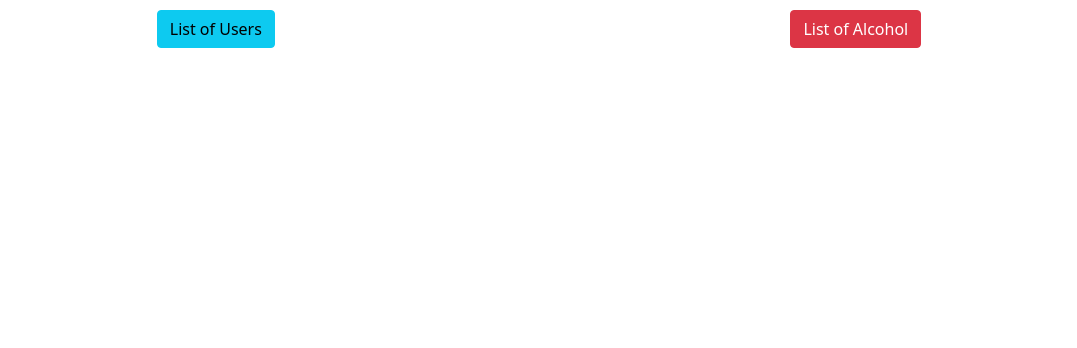
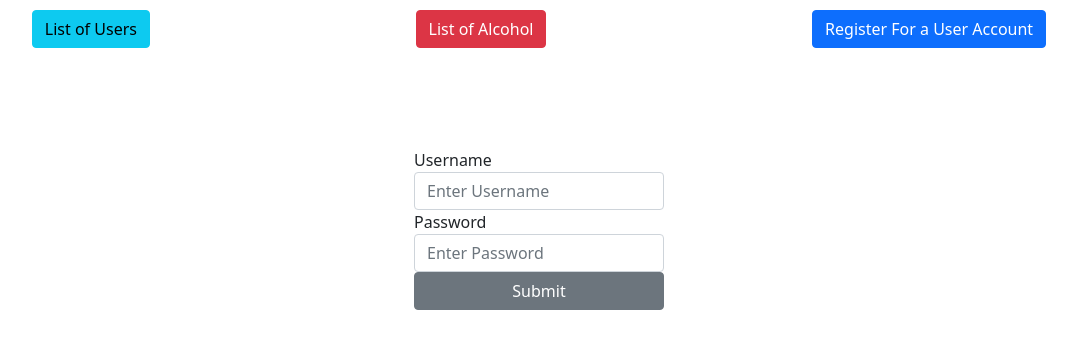
Before and after one commit to leafoflegend/alCODEholics, a React (Create React App) app: page /registerUserAccount in a window 1280 px wide. Shown: the top 348 px of the page, without its empty margins (101-1178 px from the left). Built offline with nearby package versions, Linux system fonts and the light colour scheme.

Commit message:
Added Front End React Form for User Registration

```diff
--- a/routes/users.js
+++ b/routes/users.js
@@ -23,8 +23,8 @@ usersRouter.get('/:userId', async (req, res, next) => {
 })
 
 usersRouter.post('/register', async (req, res, next) => {
-    const { username, password } = req.body;
-    const user = await registerUser(username, password);
+    const { username, password, isAdmin } = req.body;
+    const user = await registerUser({username, password, isAdmin});
 
     res.send({
         user: user,
--- a/src/api/index.js
+++ b/src/api/index.js
@@ -19,3 +19,13 @@ export async function getDemUsers() {
     console.log(error)
   }
 }
+
+export async function registerUserAccount(username, password, isAdmin) {
+  try {
+    await axios.post('/api/users/register', {username, password, isAdmin})
+
+    return true
+  } catch (error) {
+    console.log(error)
+  }
+}
--- a/src/components/App.js
+++ b/src/components/App.js
@@ -6,10 +6,13 @@ import { BrowserRouter as Router,
 import Navbar from './Navbar'
 import Users from './Users'
 import Alcohols from './Alcohols'
+import RegisterForm from './RegisterForm'
 
 const App = () => {
   const [users, setUsers] = useState([])
   const [alcohols, setAlcohols] = useState([])
+  const [username, setUsername] = useState("")
+  const [password, setPassword] = useState("")
 
 
   return (
@@ -29,6 +32,14 @@ const App = () => {
         setAlcohols = {setAlcohols}
         />
       </Route>
+      <Route path='/registerUserAccount'>
+        <RegisterForm
+        username = {username}
+        setUsername = {setUsername}
+        password = {password}
+        setPassword = {setPassword}
+        />
+      </Route>
       </div>
       </Switch>
     </Router>
--- a/src/components/Navbar.js
+++ b/src/components/Navbar.js
@@ -8,16 +8,21 @@ import "bootstrap/dist/css/bootstrap.min.css";
 
 const Navbar = () => {
   return (
-    <div style={{
+    <div
+      style={{
         display: "flex",
         justifyContent: "space-around",
-        marginTop: "10px"
-    }}>
+        marginTop: "10px",
+      }}
+    >
       <Link to="/users">
         <Button color="info">List of Users</Button>
       </Link>
-      <Link to='/alcohol'>
-          <Button color="danger">List of Alcohol</Button>
+      <Link to="/alcohol">
+        <Button color="danger">List of Alcohol</Button>
+      </Link>
+      <Link to="/registerUserAccount">
+        <Button color="primary">Register For a User Account</Button>
       </Link>
     </div>
   );
--- /dev/null
+++ b/src/components/RegisterForm.js
@@ -0,0 +1,71 @@
+import React, { useState } from "react";
+
+import { useHistory } from "react-router-dom";
+
+import { registerUserAccount } from "../api";
+
+import "bootstrap/dist/css/bootstrap.min.css";
+
+import { Button, Form, FormGroup, Label, Input } from "reactstrap";
+
+const RegisterForm = () => {
+  const [username, setUsername] = useState("");
+  const [password, setPassword] = useState("");
+  const history = useHistory();
+
+  return (
+    <div
+      className="RegisterForm"
+      style={{
+        display: "flex",
+        justifyContent: "center",
+        alignItems: "center",
+        width: "100vw",
+        marginTop: "100px"
+      }}
+    >
+      <Form
+        style={{
+          display: "flex",
+          flexDirection: "column",
+          justifyContent: "center",
+          width: "250px",
+        }}
+        onSubmit={async (event) => {
+          event.preventDefault();
+
+          try {
+            await registerUserAccount(username, password);
+            history.push("/users");
+          } catch (error) {}
+        }}
+      >
+        <FormGroup>
+          <Label for="username">Username</Label>
+          <Input
+            type="text"
+            id="username"
+            placeholder="Enter Username"
+            required={true}
+            value={username}
+            onChange={(event) => setUsername(event.target.value)}
+          />
+        </FormGroup>
+        <FormGroup>
+          <Label for="password">Password</Label>
+          <Input
+            type="text"
+            id="password"
+            placeholder="Enter Password"
+            required={true}
+            value={password}
+            onChange={(event) => setPassword(event.target.value)}
+          />
+        </FormGroup>
+        <Button type="submit">Submit</Button>
+      </Form>
+    </div>
+  );
+};
+
+export default RegisterForm;
```
Also changed, not shown: 1 other file (tests, documents, lock files or other folders).
